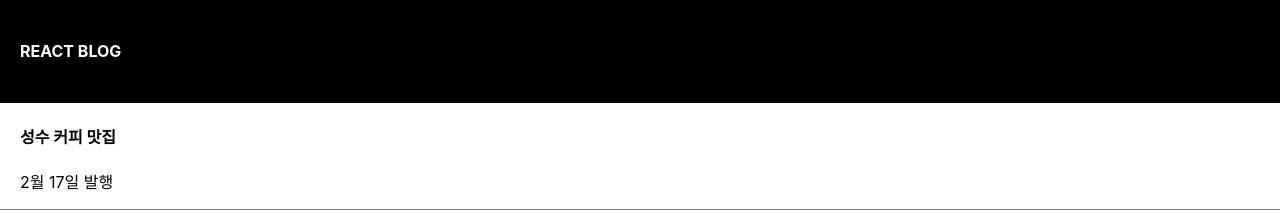
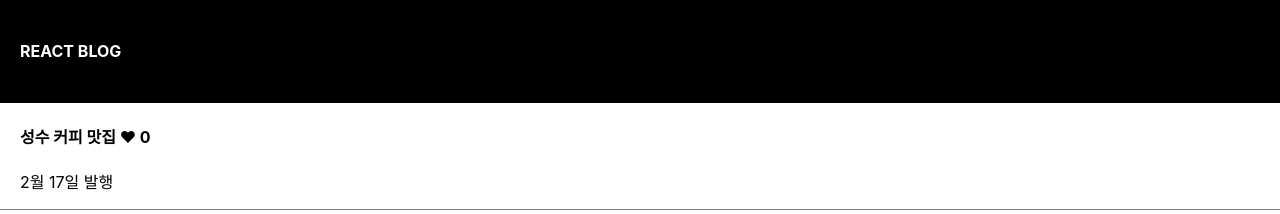
Before and after one commit to gitjaeran/react-blog, a React (Create React App) app: page / in a window 1280 px wide. Shown: the top 214 px of the page. Built offline with nearby package versions, Linux system fonts and the light colour scheme.

Commit message:
onClick={}안에 함수 넣기, state 변경

```diff
--- a/src/App.js
+++ b/src/App.js
@@ -1,3 +1,5 @@
+/**eslint-disable : Lint 끄기 */
+
 import logo from "./logo.svg";
 import "./App.css";
 import { useState } from "react";
@@ -9,6 +11,7 @@
     "서울숲 포토존 명당",
     "서울숲 맛집",
   ]); //state로도 자료를 잠깐 저장할 수 있다.
+  let [like, setLike] = useState(0);
   /**왜 state를 써야하는가?
    * 변수는 변경되면 HTML도 변경되어야 하는데 자동으로 반영되지 않음
    * state는 state를 쓰던 HTML이 변경되면 리렌더링됨
@@ -22,13 +25,19 @@
    * let c = num[1]; -> c = 2
    */
 
+  // function clickLikeNumberHandler() {
+  //   setLike(like + 1);
+  // }
+
   return (
     <div className="App">
       <div className="black-nav">
         <h4 id={post}>REACT BLOG</h4>
       </div>
       <div className="list">
-        <h4>{postName[0]}</h4>
+        <h4>
+          {postName[0]} <span onClick={() => setLike(like + 1)}>❤</span> {like}
+        </h4>
         <p>2월 17일 발행</p>
       </div>
       <div className="list">
```
